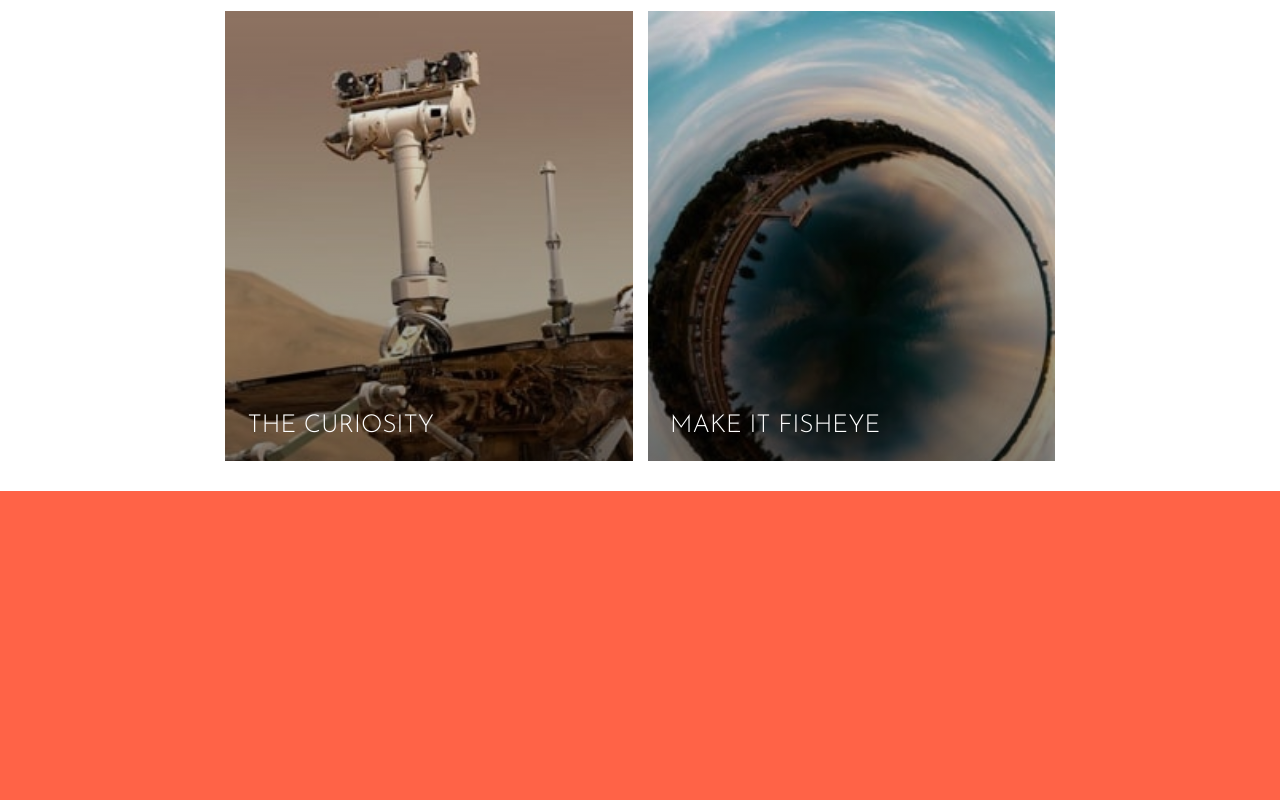
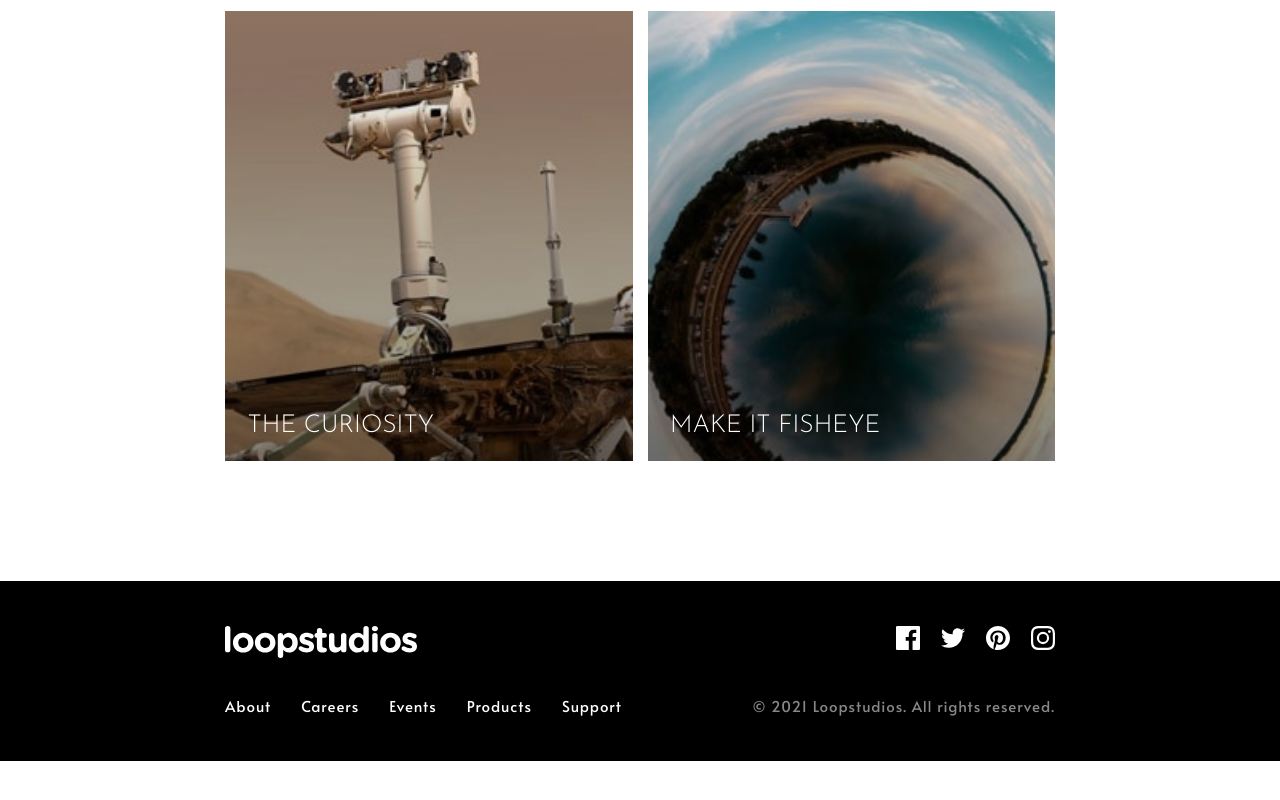
Before and after one commit to TiagoDiass/loopstudios-landing-page, a Next.js app: page / in a window 1280 px wide. Shown: the part 2930-3730 px from the top of the page. After the commit the page ends 3691 px from the top, so only its background shows below. Built offline with nearby package versions, Linux system fonts and the light colour scheme.

Commit message:
feat: add footer

```diff
--- /dev/null
+++ b/src/content/socialMedia.ts
@@ -0,0 +1,18 @@
+export default [
+  {
+    title: 'Our Facebook',
+    imageName: 'icon-facebook.svg',
+  },
+  {
+    title: 'Our Twitter',
+    imageName: 'icon-twitter.svg',
+  },
+  {
+    title: 'Our Pinterest',
+    imageName: 'icon-pinterest.svg',
+  },
+  {
+    title: 'Our Instagram',
+    imageName: 'icon-instagram.svg',
+  },
+];
--- a/src/pages/index.tsx
+++ b/src/pages/index.tsx
@@ -1,5 +1,6 @@
 import Head from 'next/head';
 import creations from '../content/creations';
+import socialMedia from '../content/socialMedia';
 import Header from '../components/Header/Header';
 import * as S from '../styles/pages/home.styles';
 
@@ -56,7 +57,37 @@ export default function Home() {
           </div>
         </S.CreationsSection>
 
-        <div style={{ height: '25rem', background: 'tomato' }}></div>
+        <S.Footer>
+          <div className='content'>
+            <div className='leftBlock'>
+              <img src='/images/logo.svg' alt='Loopstudios' />
+              <nav>
+                <a href='#'>About</a>
+                <a href='#'>Careers</a>
+                <a href='#'>Events</a>
+                <a href='#'>Products</a>
+                <a href='#'>Support</a>
+              </nav>
+            </div>
+
+            <div className='rightBlock'>
+              <ul className='socialMediaLinks'>
+                {socialMedia.map((socialMedia, index) => (
+                  <li key={index}>
+                    <a href='#' title={socialMedia.title}>
+                      <img
+                        src={`/images/${socialMedia.imageName}`}
+                        alt={socialMedia.title}
+                      />
+                    </a>
+                  </li>
+                ))}
+              </ul>
+
+              <p>© 2021 Loopstudios. All rights reserved.</p>
+            </div>
+          </div>
+        </S.Footer>
       </S.MainContainer>
     </>
   );
--- a/src/styles/pages/home.styles.ts
+++ b/src/styles/pages/home.styles.ts
@@ -128,10 +128,11 @@ export const SecondarySection = styled.section`
 `;
 
 export const CreationsSection = styled.section`
+  /* background-color: #ccc; */
   display: flex;
   align-items: center;
   justify-content: center;
-  padding: 2rem 15rem;
+  padding: 2rem 15rem 8rem;
 
   .content {
     /* background-color: #eee; */
@@ -256,3 +257,81 @@ export const CreationItem = styled.article<{ imageUrl: string }>`
     }
   }
 `;
+
+export const Footer = styled.footer`
+  display: flex;
+  align-items: center;
+  justify-content: center;
+  padding: 3rem 15rem;
+  height: 12rem;
+  background-color: var(--black);
+
+  .content {
+    /* background-color: #fff3; */
+    width: 100%;
+    height: 100%;
+    display: flex;
+    justify-content: space-between;
+    align-items: center;
+
+    .leftBlock,
+    .rightBlock {
+      height: 100%;
+      width: 50%;
+    }
+
+    .leftBlock {
+      /* background-color: #7154; */
+      display: flex;
+      align-items: flex-start;
+      flex-direction: column;
+      justify-content: space-between;
+
+      nav {
+        display: flex;
+        align-items: center;
+        column-gap: 2rem;
+
+        a {
+          text-decoration: none;
+          color: var(--white);
+          font-size: 1rem;
+          letter-spacing: 1px;
+          transition: all 0.15s ease;
+
+          &:hover {
+            color: #eee;
+          }
+        }
+      }
+    }
+
+    .rightBlock {
+      /* background-color: #7154; */
+      display: flex;
+      flex-direction: column;
+      align-items: flex-end;
+      justify-content: space-between;
+
+      ul {
+        display: flex;
+        column-gap: 1.4rem;
+        align-items: center;
+        list-style: none;
+
+        li {
+          transition: all 0.15s ease;
+        }
+
+        li:hover {
+          transform: translateY(-2px);
+        }
+      }
+
+      p {
+        letter-spacing: 1px;
+        color: #fff8;
+      }
+    }
+  }
+`;
```
